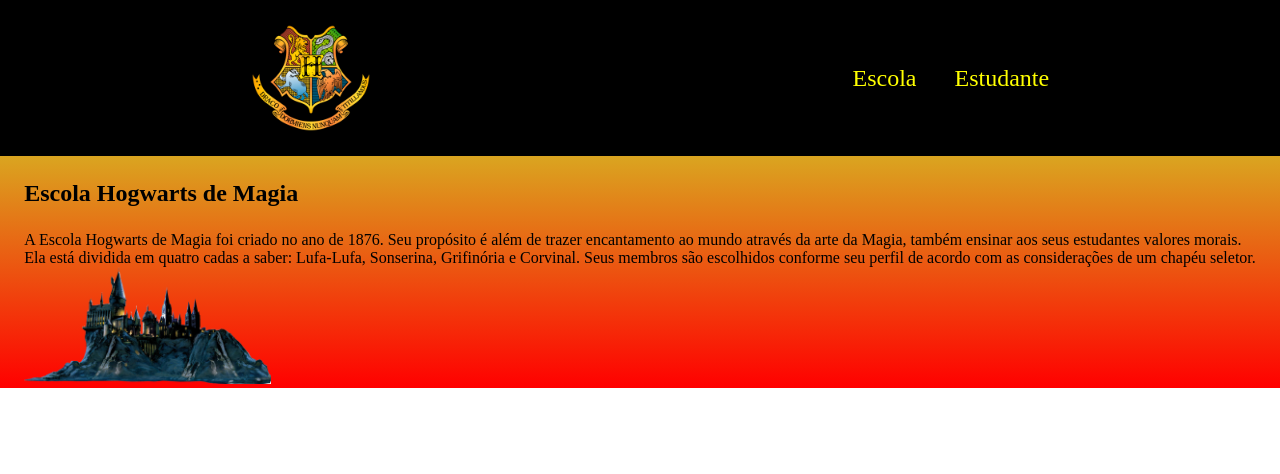
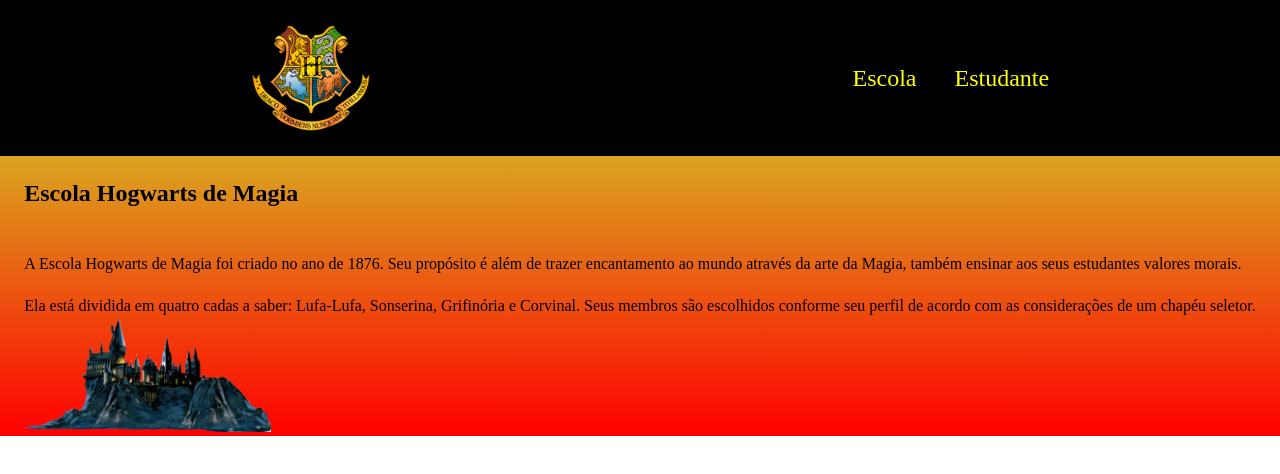
Before and after one commit to henrypedroso/Escola_Magia, a plain HTML site: page index.html in a window 1280 px wide. Drawn offline with Linux system fonts and the light colour scheme.

Commit message:
atualiza

```diff
--- a/style.css
+++ b/style.css
@@ -38,3 +38,7 @@
 .titulo-escola{
     padding: 24px 0;
 }
+
+.texto-um-escola{
+    padding: 24px 0;
+}
```
